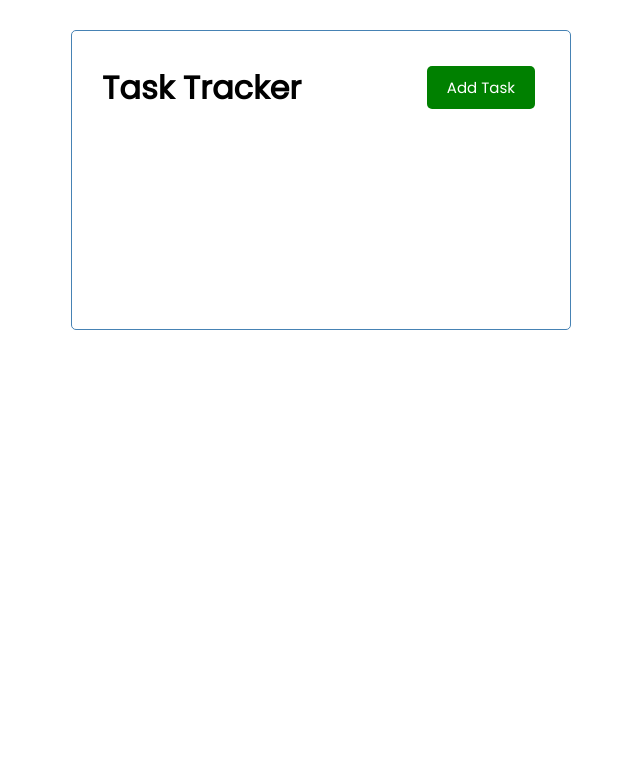
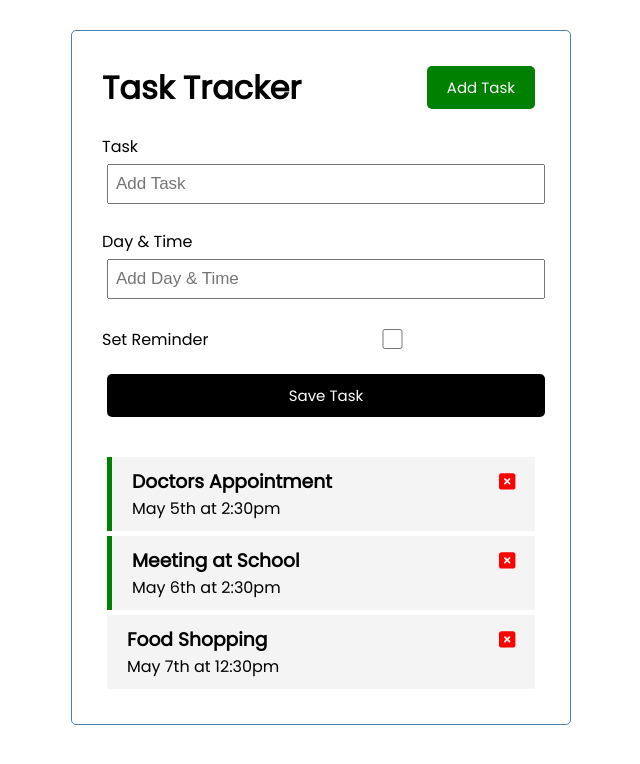
Before and after one commit to CiriLLeo/AngularToDoList, an Angular app: page / in a window 1280 px wide. Shown: the top 764 px of the page, without its empty margins (319-959 px from the left). Built offline with nearby package versions, Linux system fonts and the light colour scheme; data requests are answered from the project's data file.

Commit message:
add task complete

```diff
--- a/db.json
+++ b/db.json
@@ -1,3 +1,22 @@
 {
-  "tasks": []
+  "tasks": [
+    {
+      "id": "1",
+      "text": "Doctors Appointment",
+      "day": "May 5th at 2:30pm",
+      "reminder": true
+    },
+    {
+      "id": "2",
+      "text": "Meeting at School",
+      "day": "May 6th at 2:30pm",
+      "reminder": true
+    },
+    {
+      "id": "3",
+      "text": "Food Shopping",
+      "day": "May 7th at 12:30pm",
+      "reminder": false
+    }
+  ]
 }
--- a/src/app/app.module.ts
+++ b/src/app/app.module.ts
@@ -3,12 +3,14 @@
 import { FontAwesomeModule } from '@fortawesome/angular-fontawesome';
 import { AppRoutingModule } from './app-routing.module';
 import { HttpClientModule, provideHttpClient, withFetch} from '@angular/common/http';
+import { FormsModule } from '@angular/forms';
 
 import { AppComponent } from './app.component';
 import { HeaderComponent } from './component/header/header.component';
 import { ButtonComponent } from './component/button/button.component';
 import { TasksComponent } from './component/tasks/tasks.component';
 import { TaskItemComponent } from './component/task-item/task-item.component';
+import { AddTaskComponent } from './component/add-task/add-task.component';
 
 
 
@@ -18,13 +20,15 @@
     HeaderComponent,
     ButtonComponent,
     TasksComponent,
-    TaskItemComponent
+    TaskItemComponent,
+    AddTaskComponent
   ],
   imports: [
     BrowserModule,
     AppRoutingModule,
     FontAwesomeModule,
     HttpClientModule,
+    FormsModule,
   ],
   providers: [
     provideClientHydration(),
--- /dev/null
+++ b/src/app/component/add-task/add-task.component.css
@@ -0,0 +1,3 @@
+.task-form {
+  margin-bottom: 40px;
+}
--- /dev/null
+++ b/src/app/component/add-task/add-task.component.html
@@ -0,0 +1,16 @@
+<form class="task-form" (ngSubmit)="onSubmit()">
+  <div class="form-control">
+    <label for="text">Task</label>
+    <input type="text" name="text" [(ngModel)]="text" id="text" placeholder="Add Task">
+  </div>
+  <div class="form-control">
+    <label for="text">Day & Time</label>
+    <input type="text" name="day" [(ngModel)]="day" id="day"  placeholder="Add Day & Time">
+  </div>
+  <div class="form-control form-control-check">
+    <label for="text">Set Reminder</label>
+    <input type="checkbox" name="reminder" [(ngModel)]="reminder" id="reminder">
+  </div>
+
+  <input type="submit" value="Save Task" class="btn btn-block">
+</form>
--- /dev/null
+++ b/src/app/component/add-task/add-task.component.ts
@@ -0,0 +1,40 @@
+import { Component, OnInit, Output, EventEmitter } from '@angular/core';
+import { Task } from '../../Task';
+
+
+@Component({
+  selector: 'app-add-task',
+  templateUrl: './add-task.component.html',
+  styleUrl: './add-task.component.css'
+})
+export class AddTaskComponent implements OnInit {
+  @Output() onAddTask: EventEmitter<Task> = new EventEmitter();
+  text: string = '';
+  day: string = '';
+  reminder: boolean = false;
+
+  constructor() { }
+
+  ngOnInit(): void { }
+
+  onSubmit() {
+    if (!this.text) {
+      alert('Please add a task!');
+      return;
+    }
+
+    const newTask = {
+      id: Math.floor(Math.random() * 100000),
+      text: this.text,
+      day: this.day,
+      reminder: this.reminder,
+    }
+
+    this.onAddTask.emit(newTask);
+
+    this.text = '';
+    this.day = '';
+    this.reminder = false;
+  }
+
+}
--- a/src/app/component/task-item/task-item.component.html
+++ b/src/app/component/task-item/task-item.component.html
@@ -1,9 +1,13 @@
-<div class="task">
+<div
+  [ngClass]="{ reminder: task.reminder }"
+  class="task"
+  (dblclick)="onToggle(task)"
+>
   <h3>
     {{ task.text }}
     <fa-icon
       (click)="onDelete(task)"
-      [ngStyle]="{ color: task.reminder ? 'green' : 'red' }"
+      [ngStyle]="{ color: 'red' }"
       [icon]="faTimeSquare"
     ></fa-icon>
   </h3>
--- a/src/app/component/task-item/task-item.component.ts
+++ b/src/app/component/task-item/task-item.component.ts
@@ -11,6 +11,7 @@
   @Input()
   task!: Task;
   @Output() onDeleteTask: EventEmitter<Task> = new EventEmitter();
+  @Output() onToggleReminder: EventEmitter<Task> = new EventEmitter();
 
   faTimeSquare = faTimesSquare;
 
@@ -21,4 +22,8 @@
   onDelete(task: Task) {
     this.onDeleteTask.emit(task);
   }
+
+  onToggle(task: Task) {
+    this.onToggleReminder.emit(task);
+  }
 }
--- a/src/app/component/tasks/tasks.component.html
+++ b/src/app/component/tasks/tasks.component.html
@@ -1,5 +1,7 @@
+<app-add-task (onAddTask)="addTask($event)"></app-add-task>
 <app-task-item
   *ngFor="let task of tasks"
   [task]="task"
   (onDeleteTask)="deleteTask(task)"
+  (onToggleReminder)="toggleReminder(task)"
 ></app-task-item>
--- a/src/app/component/tasks/tasks.component.ts
+++ b/src/app/component/tasks/tasks.component.ts
@@ -19,6 +19,7 @@
   }
 
   deleteTask(task: Task) {
+    // implementato la rimozione delle task
     this.taskService
       .deleteTask(task)
       .subscribe(
@@ -26,4 +27,14 @@
       );
   }
 
+  toggleReminder(task: Task) {
+    // implementato il doppio tocco e con update resta uguale anche se aggiorniamo la pagina
+    task.reminder = !task.reminder;
+    this.taskService.updateTaskReminder(task).subscribe();
+  }
+
+  addTask(task: Task) {
+    this.taskService.addTask(task).subscribe((task) => (this.tasks.push(task)));
+  }
+
 }
--- a/src/app/services/task.service.ts
+++ b/src/app/services/task.service.ts
@@ -2,6 +2,12 @@
 import { HttpClient, HttpHeaders } from '@angular/common/http';
 import { Observable, of } from 'rxjs';
 import { Task } from '../Task';
+
+const httpOptions = {
+  headers: new HttpHeaders({
+    'Content-Type': 'application/json'
+  })
+}
 
 @Injectable({
   providedIn: 'root'
@@ -19,4 +25,13 @@
     const url = `${this.apiUrl}/${task.id}`;
     return this.http.delete<Task>(url);
   }
+
+  updateTaskReminder(task: Task): Observable<Task> {
+    const url = `${this.apiUrl}/${task.id}`;
+    return this.http.put<Task>(url, task, httpOptions);
+  }
+
+  addTask(task: Task): Observable<Task> {
+    return this.http.post<Task>(this.apiUrl, task, httpOptions);
+  }
 }
```
Also changed, not shown: 1 other file (tests, documents, lock files or other folders).
